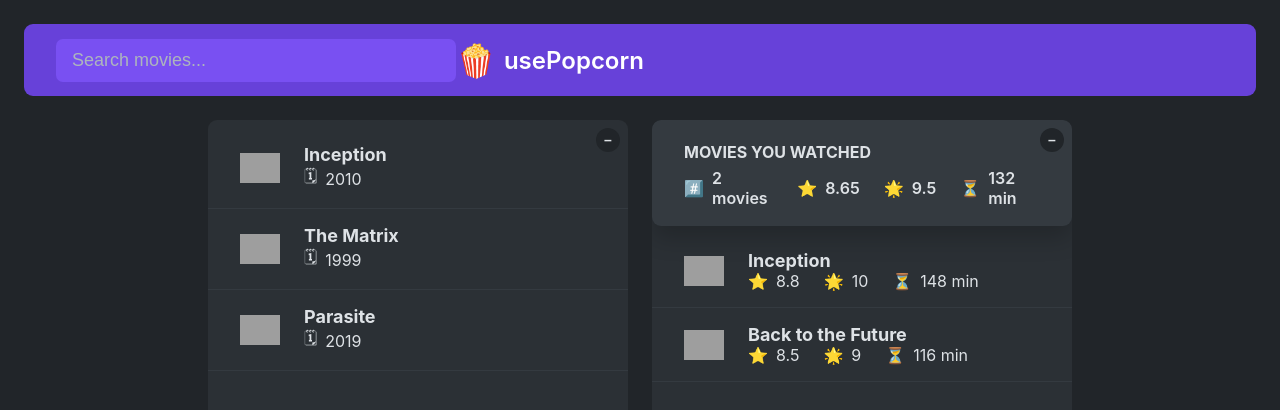
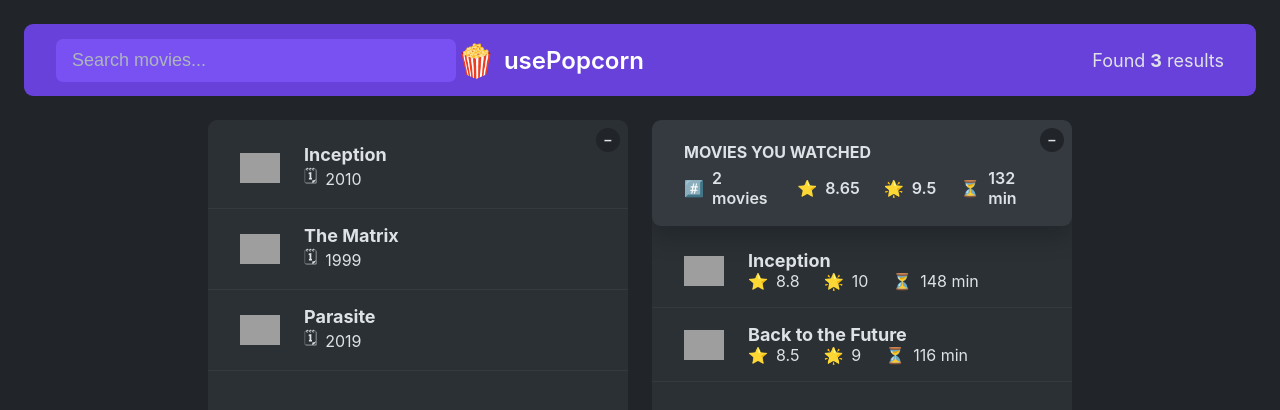
Before and after one commit to CalebM7/usepopcorn, a React (Vite) app: page / in a window 1280 px wide. Shown: the top 410 px of the page. Built offline with nearby package versions, Linux system fonts and the light colour scheme; grey boxes are pictures that could not be loaded.

Commit message:
Prop Drilling

```diff
--- a/src/App.jsx
+++ b/src/App.jsx
@@ -48,10 +48,12 @@
 ];
 
 export default function App() {
+  const [movies, setMovies] = useState(tempMovieData);
+
   return (
     <>
-      <NavBar />
-      <Main />
+      <NavBar movies={movies} />
+      <Main movies={movies} />
     </>
   );
 }
@@ -59,12 +61,12 @@
 const average = (arr) =>
   arr.reduce((acc, cur, i, arr) => acc + cur / arr.length, 0);
 
-function NavBar() {
+function NavBar({ movies }) {
   return (
     <nav className="nav-bar">
       <Search />
       <Logo />
-      <NumResults />
+      <NumResults movies={movies} />
     </nav>
   );
 }
@@ -78,10 +80,12 @@
   );
 }
 
-function NumResults() {
+function NumResults({ movies }) {
+  return (
     <p className="num-results">
-    Found <strong>X</strong> results
-  </p>;
+      Found <strong>{movies.length}</strong> results
+    </p>
+  );
 }
 
 function Search() {
@@ -98,16 +102,16 @@
   );
 }
 
-function Main() {
+function Main({ movies }) {
   return (
     <main className="main">
-      <ListBox />
+      <ListBox movies={movies} />
       <WatchedBox />
     </main>
   );
 }
 
-function ListBox() {
+function ListBox({ movies }) {
   const [isOpen1, setIsOpen1] = useState(true);
 
   return (
@@ -118,14 +122,12 @@
       >
         {isOpen1 ? '–' : '+'}
       </button>
-      {isOpen1 && <MovieList />}
+      {isOpen1 && <MovieList movies={movies} />}
     </div>
   );
 }
 
-function MovieList() {
-  const [movies, setMovies] = useState(tempMovieData);
-
+function MovieList({ movies }) {
   return (
     <ul className="list">
       {movies?.map((movie) => (
@@ -232,5 +234,5 @@
         </p>
       </div>
     </li>
-  )
+  );
 }
```
Lines whose indentation alone changed are shown as unchanged.
